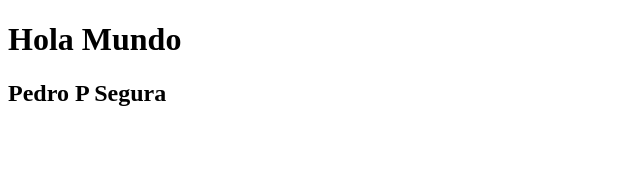
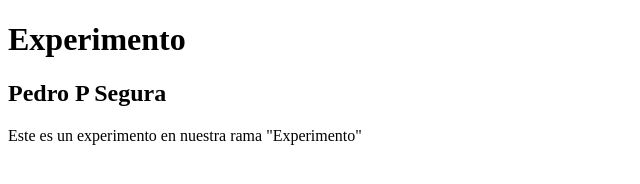
Before and after one commit to Coudvan/prueba, a plain HTML site: page index.html in a window 1280 px wide. Shown: the whole page, without its empty margins (0-640 px from the left). Drawn offline with Linux system fonts and the light colour scheme.

Commit message:
Agregamos texto de experimento

```diff
--- a/index.html
+++ b/index.html
@@ -7,11 +7,12 @@
 <body>
 
 	<header>
-		<h1>Hola Mundo</h1>
+		<h1>Experimento</h1>
 	</header>
 
 	<div class="container">
 		<h2>Pedro P Segura</h2>
 	</div>
+	<footer>Este es un experimento en nuestra rama "Experimento"</footer>
 </body>
 </html>
```
